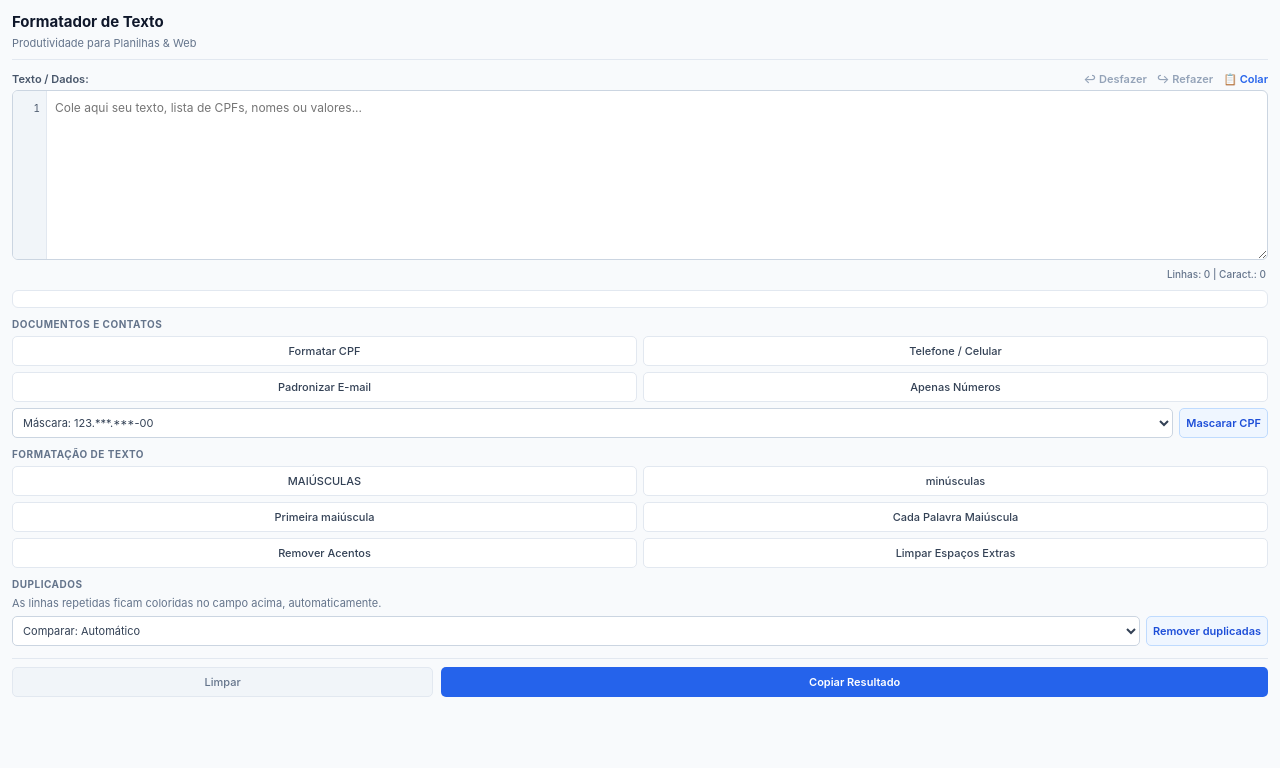
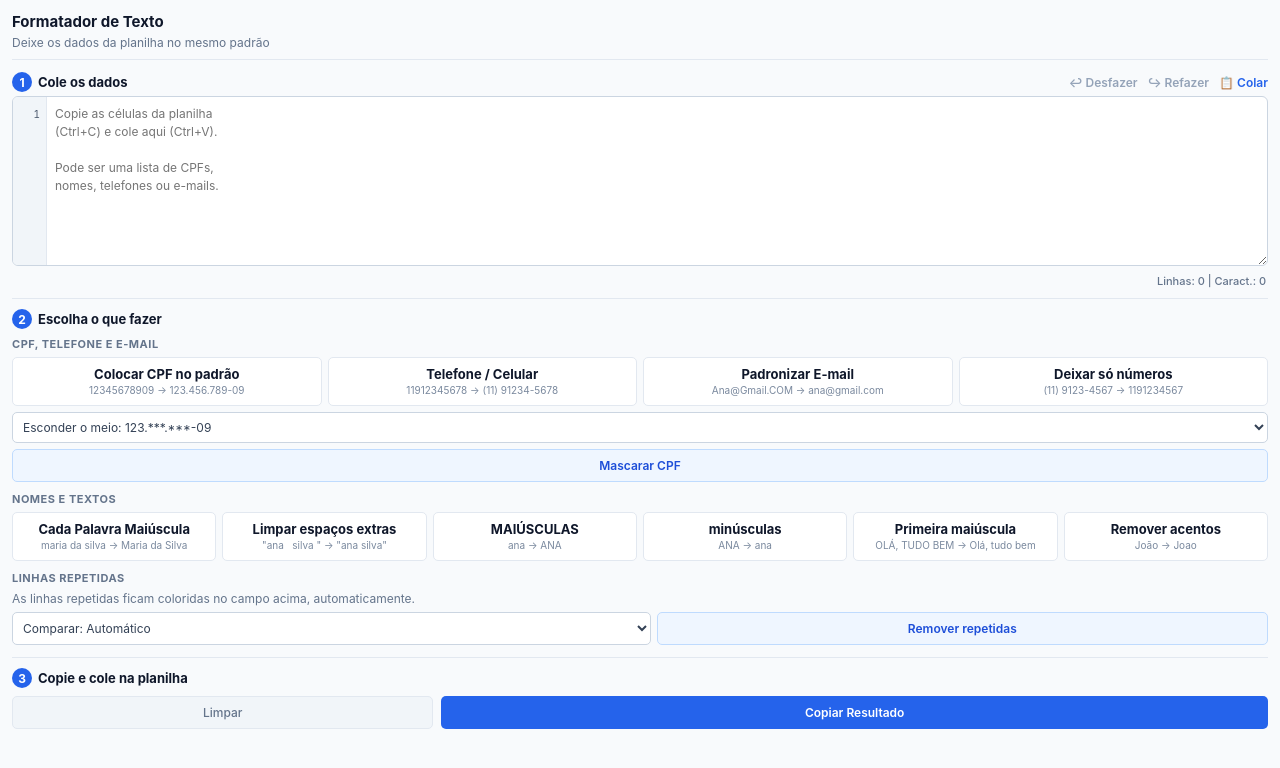
Before and after one commit to cleitonrodri/formatador-planilhas-extensao, a website with bundled scripts: page src/popup/popup.html in a window 1280 px wide. Built offline with nearby package versions, Linux system fonts and the light colour scheme.

Commit message:
feat: v1.3.0 com validação de CPF, e-mail, duplicados, desfazer e interface em 3 passos
- CPF: confere os dígitos verificadores e só restaura zeros à esquerda
  quando o resultado é um CPF válido; texto, números soltos, telefone,
  notação científica e CPF já mascarado não viram mais CPF falso
- Telefone: aceita +55 e 0 antes do DDD, valida o DDD e avisa quando
  falta DDD ou dígito
- E-mail: novo botão que padroniza e confere o formato
- Nomes: trata hífen, apóstrofo e numerais romanos
- Duplicados: linhas repetidas ficam coloridas automaticamente; a
  comparação é por valor; remover repetidas mantém a 1ª
- Relatório após cada ação, com itens clicáveis que levam à linha
- Desfazer/Refazer (botões e Ctrl+Z/Ctrl+Y)
- Seletor de coluna para dados colados com várias colunas
- Interface em 3 passos (Cole, Escolha, Copie) com exemplo em cada botão
- Adiciona ícones 16/48/128, testes (node --test) e package.json
- Remove a formatação de CNPJ (fora do escopo de uso)
- Atualiza o README e a versão para 1.3.0

```diff
--- a/package.json
+++ b/package.json
@@ -1,6 +1,6 @@
 {
   "name": "formatador-planilhas-extensao",
-  "version": "1.2.0",
+  "version": "1.3.0",
   "private": true,
   "type": "module",
   "description": "Extensão Chrome (painel lateral) para padronizar dados de planilhas e formulários.",
--- a/src/popup/popup.css
+++ b/src/popup/popup.css
@@ -36,7 +36,7 @@ body {
 }
 
 .cabecalho .subtitulo {
-  font-size: 11px;
+  font-size: 12px;
   color: #64748b;
 }
 
@@ -55,10 +55,33 @@ body {
   gap: 6px;
 }
 
-.barra-ferramentas-texto label {
-  font-size: 11px;
-  font-weight: 600;
-  color: #475569;
+/* Cabeçalho de passo: círculo numerado + título (1 Cole, 2 Escolha, 3 Copie) */
+.passo {
+  display: flex;
+  align-items: center;
+  gap: 6px;
+  font-size: 13px;
+  font-weight: 700;
+  color: #0f172a;
+}
+
+.passo-num {
+  flex: none;
+  display: inline-grid;
+  place-items: center;
+  width: 20px;
+  height: 20px;
+  border-radius: 50%;
+  background-color: #2563eb;
+  color: #ffffff;
+  font-size: 12px;
+  font-weight: 700;
+}
+
+.passo-secao {
+  margin: 4px 0 8px;
+  padding-top: 10px;
+  border-top: 1px solid #e2e8f0;
 }
 
 .acoes-topo {
@@ -71,7 +94,7 @@ body {
 .btn-acao-rapida {
   background: none;
   border: none;
-  font-size: 11px;
+  font-size: 12px;
   color: #2563eb;
   cursor: pointer;
   font-weight: 600;
@@ -219,7 +242,7 @@ body {
 
 .rotulo-secao {
   display: block;
-  font-size: 10px;
+  font-size: 11px;
   font-weight: 700;
   text-transform: uppercase;
   color: #64748b;
@@ -228,30 +251,38 @@ body {
 }
 
 .dica {
-  font-size: 11px;
+  font-size: 12px;
   color: #64748b;
   margin-bottom: 6px;
 }
 
 .grade-botoes {
   display: grid;
-  grid-template-columns: 1fr 1fr;
+  /* 2 colunas no painel largo, 1 coluna quando o painel é estreito */
+  grid-template-columns: repeat(auto-fit, minmax(140px, 1fr));
   gap: 6px;
-}
-
-.ocupa-linha {
-  grid-column: span 2;
 }
 
 .linha-mascara {
   display: flex;
+  flex-wrap: wrap;           /* em painel estreito o botão desce para a linha de baixo */
   gap: 6px;
   margin-top: 6px;
 }
 
+.linha-mascara .btn {
+  flex: 1 1 auto;
+}
+
+/* O rótulo da máscara é longo: o campo ocupa a linha toda e o botão fica logo abaixo */
+#seletor-modo-mascara {
+  flex-basis: 100%;
+}
+
 .seletor {
-  flex: 1;
-  font-size: 11px;
+  flex: 1 1 150px;
+  min-width: 0;
+  font-size: 12px;
   padding: 6px;
   border: 1px solid #cbd5e1;
   border-radius: 5px;
@@ -270,7 +301,7 @@ body {
 }
 
 .linha-coluna label {
-  font-size: 11px;
+  font-size: 12px;
   font-weight: 600;
   color: #475569;
 }
@@ -282,8 +313,13 @@ body {
 
 /* Estilos de Botões */
 .btn {
-  padding: 7px 6px;
-  font-size: 11px;
+  display: flex;
+  flex-direction: column;
+  justify-content: center;
+  align-items: center;
+  gap: 2px;
+  padding: 8px 6px;
+  font-size: 12px;
   font-weight: 500;
   border: 1px solid #e2e8f0;
   border-radius: 5px;
@@ -304,6 +340,32 @@ body {
   transform: scale(0.98);
 }
 
+/* Título do botão + exemplo "antes → depois" logo abaixo */
+.btn-titulo {
+  font-size: 13px;
+  font-weight: 700;
+  color: #0f172a;
+}
+
+/* O exemplo é só apoio: pequeno e em cinza suave, para o nome da função se destacar */
+.btn-exemplo {
+  font-size: 10px;
+  font-weight: 400;
+  line-height: 1.3;
+  color: #7a899e;
+  overflow-wrap: break-word;   /* quebra nos espaços (antes/depois da seta), não no meio do número */
+}
+
+.btn-exemplo span {
+  white-space: nowrap;         /* cada lado do exemplo fica inteiro; a quebra é só na seta */
+}
+
+/* Ao passar o mouse (ou focar com o teclado) o exemplo fica mais legível */
+.btn:hover .btn-exemplo,
+.btn:focus-visible .btn-exemplo {
+  color: #475569;
+}
+
 .btn-destaque {
   background-color: #eff6ff;
   border-color: #bfdbfe;
@@ -318,10 +380,16 @@ body {
 /* Rodapé */
 .rodape-acoes {
   display: flex;
+  flex-direction: column;
   gap: 8px;
   margin-top: 12px;
-  padding-top: 8px;
+  padding-top: 10px;
   border-top: 1px solid #e2e8f0;
+}
+
+.rodape-botoes {
+  display: flex;
+  gap: 8px;
 }
 
 .btn-secundario {
@@ -355,7 +423,7 @@ body {
   color: #ffffff;
   padding: 6px 12px;
   border-radius: 20px;
-  font-size: 11px;
+  font-size: 12px;
   font-weight: 500;
   box-shadow: 0 4px 6px -1px rgba(0, 0, 0, 0.1);
   z-index: 10;
@@ -368,7 +436,7 @@ body {
 /* Estilo do Contador */
 .contador-rodape {
   text-align: right;
-  font-size: 10px;
+  font-size: 11px;
   font-weight: 500;
   color: #64748b;
   margin-top: 4px;
@@ -390,12 +458,12 @@ body {
 }
 
 /* Some quando não há nada para mostrar */
-.relatorio:not(:has(:not(.oculto))) {
+.relatorio:not(:has(> :not(.oculto))) {
   display: none;
 }
 
 .resumo {
-  font-size: 11px;
+  font-size: 12px;
   color: #334155;
 }
 
@@ -410,7 +478,7 @@ body {
 }
 
 .detalhes {
-  font-size: 11px;
+  font-size: 12px;
 }
 
 .detalhes summary {
@@ -428,7 +496,7 @@ body {
 
 .lista-itens li {
   padding: 3px 0;
-  font-size: 11px;
+  font-size: 12px;
   color: #475569;
   border-top: 1px solid #f1f5f9;
 }
@@ -437,7 +505,7 @@ body {
   background: none;
   border: none;
   padding: 0;
-  font-size: 11px;
+  font-size: 12px;
   font-weight: 600;
   color: #2563eb;
   cursor: pointer;
--- a/src/popup/popup.html
+++ b/src/popup/popup.html
@@ -9,14 +9,14 @@
 <body>
   <header class="cabecalho">
     <h2>Formatador de Texto</h2>
-    <span class="subtitulo">Produtividade para Planilhas & Web</span>
+    <span class="subtitulo">Deixe os dados da planilha no mesmo padrão</span>
   </header>
 
   <main class="conteudo">
-    <!-- Área de Entrada de Texto -->
+    <!-- PASSO 1: colar os dados -->
     <div class="grupo-campo">
       <div class="barra-ferramentas-texto">
-        <label for="entrada-texto">Texto / Dados:</label>
+        <label for="entrada-texto" class="passo"><span class="passo-num" aria-hidden="true">1</span> Cole os dados</label>
         <div class="acoes-topo">
           <button id="btn-desfazer" type="button" class="btn-acao-rapida" title="Desfazer (Ctrl+Z)" disabled>↩ Desfazer</button>
           <button id="btn-refazer" type="button" class="btn-acao-rapida" title="Refazer (Ctrl+Y)" disabled>↪ Refazer</button>
@@ -33,7 +33,7 @@
           <div class="realce" id="realce" aria-hidden="true">
             <div class="realce-conteudo" id="realce-conteudo"></div>
           </div>
-          <textarea id="entrada-texto" wrap="off" spellcheck="false" placeholder="Cole aqui seu texto, lista de CPFs, nomes ou valores..."></textarea>
+          <textarea id="entrada-texto" wrap="off" spellcheck="false" placeholder="Copie as células da planilha&#10;(Ctrl+C) e cole aqui (Ctrl+V).&#10;&#10;Pode ser uma lista de CPFs,&#10;nomes, telefones ou e-mails."></textarea>
         </div>
       </div>
 
@@ -62,22 +62,36 @@
       </details>
     </section>
 
-    <!-- Seção de Ações: Documentos e Números -->
+    <!-- PASSO 2: escolher o que fazer -->
+    <h3 class="passo passo-secao"><span class="passo-num" aria-hidden="true">2</span> Escolha o que fazer</h3>
+
     <div class="secao-acoes">
-      <span class="rotulo-secao">Documentos e Contatos</span>
+      <span class="rotulo-secao">CPF, telefone e e-mail</span>
       <div class="grade-botoes">
-        <button id="btn-formatar-cpf" class="btn">Formatar CPF</button>
-        <button id="btn-formatar-telefone" class="btn">Telefone / Celular</button>
-        <button id="btn-formatar-email" class="btn">Padronizar E-mail</button>
-        <button id="btn-apenas-numeros" class="btn">Apenas Números</button>
+        <button id="btn-formatar-cpf" class="btn">
+          <span class="btn-titulo">Colocar CPF no padrão</span>
+          <span class="btn-exemplo"><span>12345678909 →</span> <span>123.456.789-09</span></span>
+        </button>
+        <button id="btn-formatar-telefone" class="btn">
+          <span class="btn-titulo">Telefone / Celular</span>
+          <span class="btn-exemplo"><span>11912345678 →</span> <span>(11) 91234-5678</span></span>
+        </button>
+        <button id="btn-formatar-email" class="btn">
+          <span class="btn-titulo">Padronizar E-mail</span>
+          <span class="btn-exemplo"><span>Ana@Gmail.COM →</span> <span>ana@gmail.com</span></span>
+        </button>
+        <button id="btn-apenas-numeros" class="btn">
+          <span class="btn-titulo">Deixar só números</span>
+          <span class="btn-exemplo"><span>(11) 9123-4567 →</span> <span>1191234567</span></span>
+        </button>
       </div>
 
       <!-- Configuração da Máscara de CPF -->
       <div class="linha-mascara">
         <select id="seletor-modo-mascara" class="seletor" aria-label="Modo da máscara de CPF">
-          <option value="meio">Máscara: 123.***.***-00</option>
-          <option value="pontas">Máscara: ***.456.789-**</option>
-          <option value="so_final">Máscara: ***.***.***-00</option>
+          <option value="meio">Esconder o meio: 123.***.***-09</option>
+          <option value="pontas">Esconder as pontas: ***.456.789-**</option>
+          <option value="so_final">Mostrar só o final: ***.***.***-09</option>
         </select>
         <button id="btn-mascarar-cpf" class="btn btn-destaque">Mascarar CPF</button>
       </div>
@@ -85,20 +99,38 @@
 
     <!-- Seção de Ações: Transformações de Texto -->
     <div class="secao-acoes">
-      <span class="rotulo-secao">Formatação de Texto</span>
+      <span class="rotulo-secao">Nomes e textos</span>
       <div class="grade-botoes">
-        <button id="btn-maiusculas" class="btn">MAIÚSCULAS</button>
-        <button id="btn-minusculas" class="btn">minúsculas</button>
-        <button id="btn-primeira-maiuscula" class="btn">Primeira maiúscula</button>
-        <button id="btn-titulo" class="btn">Cada Palavra Maiúscula</button>
-        <button id="btn-remover-acentos" class="btn">Remover Acentos</button>
-        <button id="btn-limpar-espacos" class="btn">Limpar Espaços Extras</button>
+        <button id="btn-titulo" class="btn">
+          <span class="btn-titulo">Cada Palavra Maiúscula</span>
+          <span class="btn-exemplo"><span>maria da silva →</span> <span>Maria da Silva</span></span>
+        </button>
+        <button id="btn-limpar-espacos" class="btn">
+          <span class="btn-titulo">Limpar espaços extras</span>
+          <span class="btn-exemplo"><span>"ana&nbsp;&nbsp;&nbsp;silva " →</span> <span>"ana silva"</span></span>
+        </button>
+        <button id="btn-maiusculas" class="btn">
+          <span class="btn-titulo">MAIÚSCULAS</span>
+          <span class="btn-exemplo"><span>ana →</span> <span>ANA</span></span>
+        </button>
+        <button id="btn-minusculas" class="btn">
+          <span class="btn-titulo">minúsculas</span>
+          <span class="btn-exemplo"><span>ANA →</span> <span>ana</span></span>
+        </button>
+        <button id="btn-primeira-maiuscula" class="btn">
+          <span class="btn-titulo">Primeira maiúscula</span>
+          <span class="btn-exemplo"><span>OLÁ, TUDO BEM →</span> <span>Olá, tudo bem</span></span>
+        </button>
+        <button id="btn-remover-acentos" class="btn">
+          <span class="btn-titulo">Remover acentos</span>
+          <span class="btn-exemplo"><span>João →</span> <span>Joao</span></span>
+        </button>
       </div>
     </div>
 
     <!-- Seção de Duplicados -->
     <div class="secao-acoes">
-      <span class="rotulo-secao">Duplicados</span>
+      <span class="rotulo-secao">Linhas repetidas</span>
       <p class="dica">As linhas repetidas ficam coloridas no campo acima, automaticamente.</p>
       <div class="linha-mascara">
         <select id="seletor-tipo-duplicado" class="seletor" aria-label="Comparar duplicados como">
@@ -108,14 +140,17 @@
           <option value="telefone">Comparar: Telefone</option>
           <option value="email">Comparar: E-mail</option>
         </select>
-        <button id="btn-remover-duplicadas" class="btn btn-destaque">Remover duplicadas</button>
+        <button id="btn-remover-duplicadas" class="btn btn-destaque">Remover repetidas</button>
       </div>
     </div>
 
-    <!-- Botões de Ação Final -->
+    <!-- PASSO 3: copiar o resultado -->
     <footer class="rodape-acoes">
-      <button id="btn-limpar-tudo" class="btn btn-secundario">Limpar</button>
-      <button id="btn-copiar" class="btn btn-primario">Copiar Resultado</button>
+      <h3 class="passo"><span class="passo-num" aria-hidden="true">3</span> Copie e cole na planilha</h3>
+      <div class="rodape-botoes">
+        <button id="btn-limpar-tudo" class="btn btn-secundario">Limpar</button>
+        <button id="btn-copiar" class="btn btn-primario">Copiar Resultado</button>
+      </div>
     </footer>
 
     <!-- Notificação Flutuante -->
```
Also changed, not shown: README.md, icons/icone-128.png (added), icons/icone-16.png (added), icons/icone-48.png (added), manifest.json, 1 other file.
